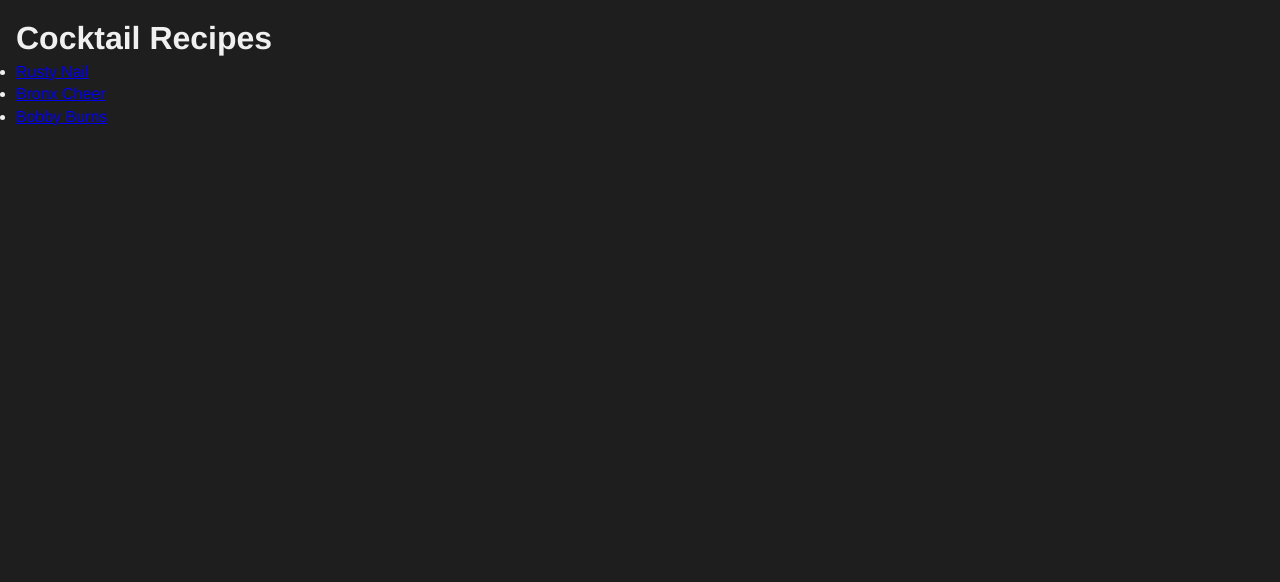
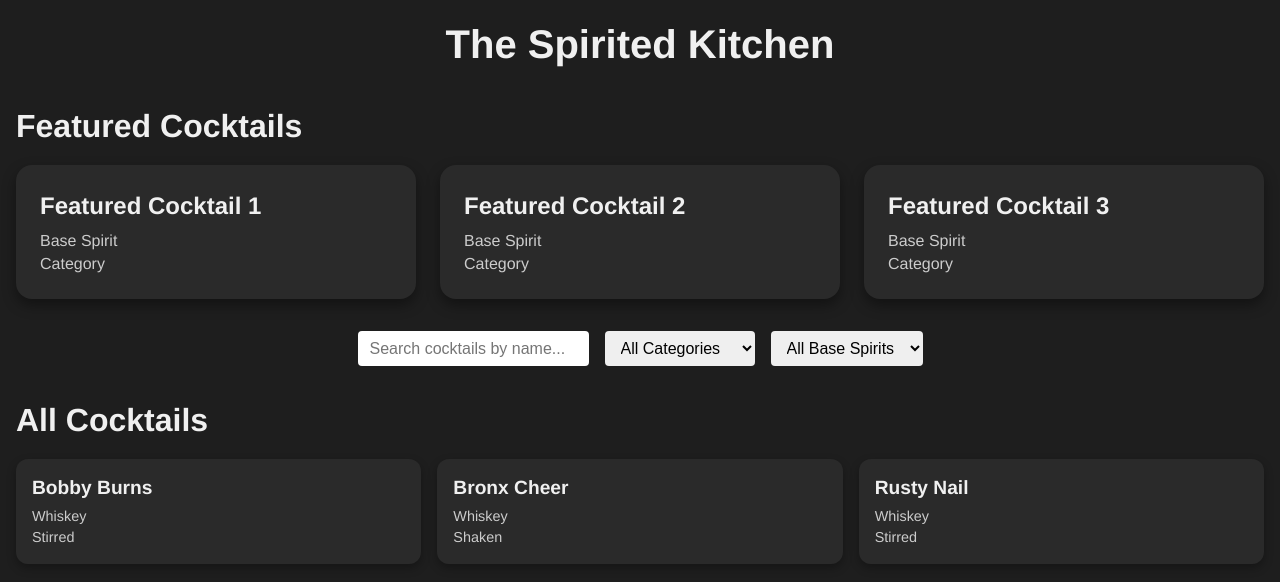
Before and after one commit to bwestphal23/cocktail-recipes, a plain HTML site: page index.html in a window 1280 px wide. Drawn offline with Linux system fonts and the light colour scheme.

Commit message:
Update index.html

```diff
--- a/index.html
+++ b/index.html
@@ -1,17 +1,123 @@
-
 <!DOCTYPE html>
-<html>
+<html lang="en">
 <head>
 <meta charset="UTF-8">
-<title>Cocktail Recipes</title>
+<meta name="viewport" content="width=device-width, initial-scale=1.0">
+<title>The Spirited Kitchen</title>
 <link rel="stylesheet" href="css/styles.css">
 </head>
 <body>
-<h1>Cocktail Recipes</h1>
-<ul>
-<li><a href="rusty-nail.html">Rusty Nail</a></li>
-<li><a href="bronx-cheer.html">Bronx Cheer</a></li>
-<li><a href="bobby-burns.html">Bobby Burns</a></li>
-</ul>
+  <!-- ===== Header ===== -->
+  <header class="site-header">
+    <h1>The Spirited Kitchen</h1>
+  </header>
+
+  <!-- ===== Featured Cocktails ===== -->
+  <section class="featured-cocktails">
+    <h2>Featured Cocktails</h2>
+    <div class="featured-grid">
+      <!-- Example featured cards (you can override in GitHub or dynamically generate) -->
+      <a href="#" class="featured-card">
+        <h3>Featured Cocktail 1</h3>
+        <p>Base Spirit</p>
+        <span class="category">Category</span>
+      </a>
+      <a href="#" class="featured-card">
+        <h3>Featured Cocktail 2</h3>
+        <p>Base Spirit</p>
+        <span class="category">Category</span>
+      </a>
+      <a href="#" class="featured-card">
+        <h3>Featured Cocktail 3</h3>
+        <p>Base Spirit</p>
+        <span class="category">Category</span>
+      </a>
+    </div>
+  </section>
+
+  <!-- ===== Filters / Search ===== -->
+  <section class="filters">
+    <input type="text" id="search-input" placeholder="Search cocktails by name...">
+    <select id="category-filter">
+      <option value="">All Categories</option>
+      <option value="Classic">Classic</option>
+      <option value="Modern">Modern</option>
+      <option value="Tiki">Tiki</option>
+      <!-- Add more as needed -->
+    </select>
+    <select id="spirit-filter">
+      <option value="">All Base Spirits</option>
+      <option value="Whiskey">Whiskey</option>
+      <option value="Gin">Gin</option>
+      <option value="Rum">Rum</option>
+      <option value="Tequila">Tequila</option>
+      <!-- Add more as needed -->
+    </select>
+  </section>
+
+  <!-- ===== Main Cocktail Grid (Generated) ===== -->
+  <section class="all-cocktails">
+    <h2>All Cocktails</h2>
+    <div class="cocktail-grid" id="cocktail-grid">
+
+<a href="bobby-burns.html" class="cocktail-card" data-name="Bobby Burns" data-category="Stirred" data-spirit="Whiskey">
+  <h3>Bobby Burns</h3>
+  <p>Whiskey</p>
+  <span class="category">Stirred</span>
+</a>
+
+<a href="bronx-cheer.html" class="cocktail-card" data-name="Bronx Cheer" data-category="Shaken" data-spirit="Whiskey">
+  <h3>Bronx Cheer</h3>
+  <p>Whiskey</p>
+  <span class="category">Shaken</span>
+</a>
+
+<a href="rusty-nail.html" class="cocktail-card" data-name="Rusty Nail" data-category="Stirred" data-spirit="Whiskey">
+  <h3>Rusty Nail</h3>
+  <p>Whiskey</p>
+  <span class="category">Stirred</span>
+</a>
+
+    </div>
+  </section>
+
+  <!-- ===== Optional Footer ===== -->
+  <!-- <footer>
+    <p>&copy; 2026 The Spirited Kitchen</p>
+  </footer> -->
+
+  <!-- ===== Filter/Search Script ===== -->
+  <script>
+    const searchInput = document.getElementById('search-input');
+    const categoryFilter = document.getElementById('category-filter');
+    const spiritFilter = document.getElementById('spirit-filter');
+    const cards = document.querySelectorAll('.cocktail-card');
+
+    function filterCocktails() {
+      const search = searchInput.value.toLowerCase();
+      const category = categoryFilter.value.toLowerCase();
+      const spirit = spiritFilter.value.toLowerCase();
+
+      cards.forEach(card => {
+        const name = card.dataset.name.toLowerCase();
+        const cardCategory = (card.dataset.category || '').toLowerCase();
+        const cardSpirit = (card.dataset.spirit || '').toLowerCase();
+
+        if (
+          (search && !name.includes(search)) ||
+          (category && cardCategory !== category) ||
+          (spirit && cardSpirit !== spirit)
+        ) {
+          card.style.display = 'none';
+        } else {
+          card.style.display = 'block';
+        }
+      });
+    }
+
+    searchInput.addEventListener('input', filterCocktails);
+    categoryFilter.addEventListener('change', filterCocktails);
+    spiritFilter.addEventListener('change', filterCocktails);
+  </script>
 </body>
 </html>
```
